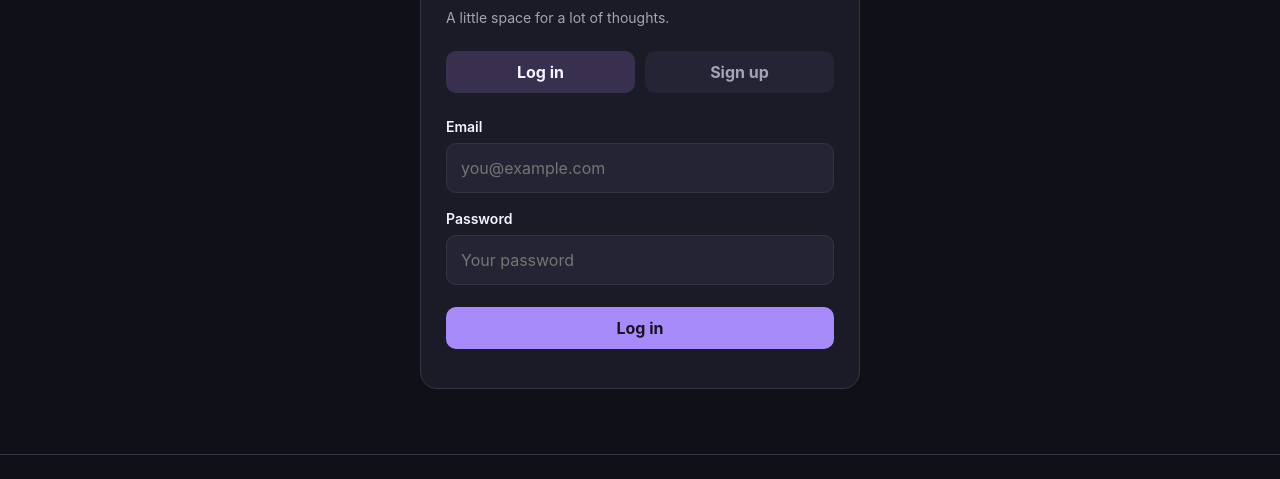
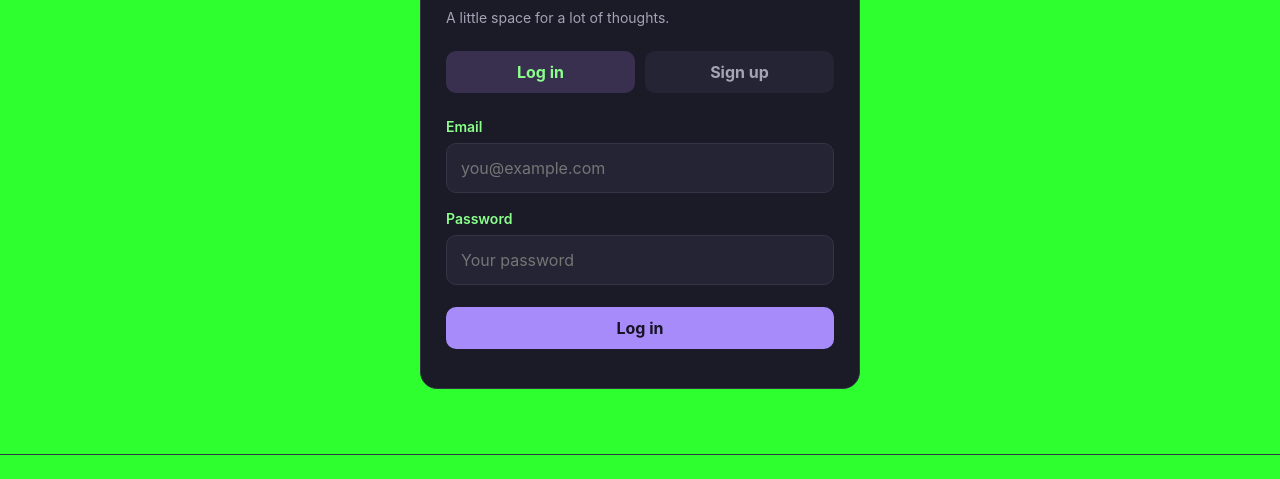
Before and after one commit to 813257001/813257001.github.io, a plain HTML site: page index.html in a window 1280 px wide. Shown: the part 242-721 px from the top of the page. Drawn offline with Linux system fonts and the light colour scheme; a script that the page names is missing.

Commit message:
Update style.css
Change color attempt 1

```diff
--- a/style.css
+++ b/style.css
@@ -1,9 +1,9 @@
 
 :root {
-  --bg: #101018;
+  --bg: #2EFF2E;
   --surface: #1b1b27;
   --surface2: #242434;
-  --text: #f5f3ff;
+  --text: #8AFF8A;
   --muted: #a5a3b5;
   --accent: #a78bfa;
   --border: #343446;
```
